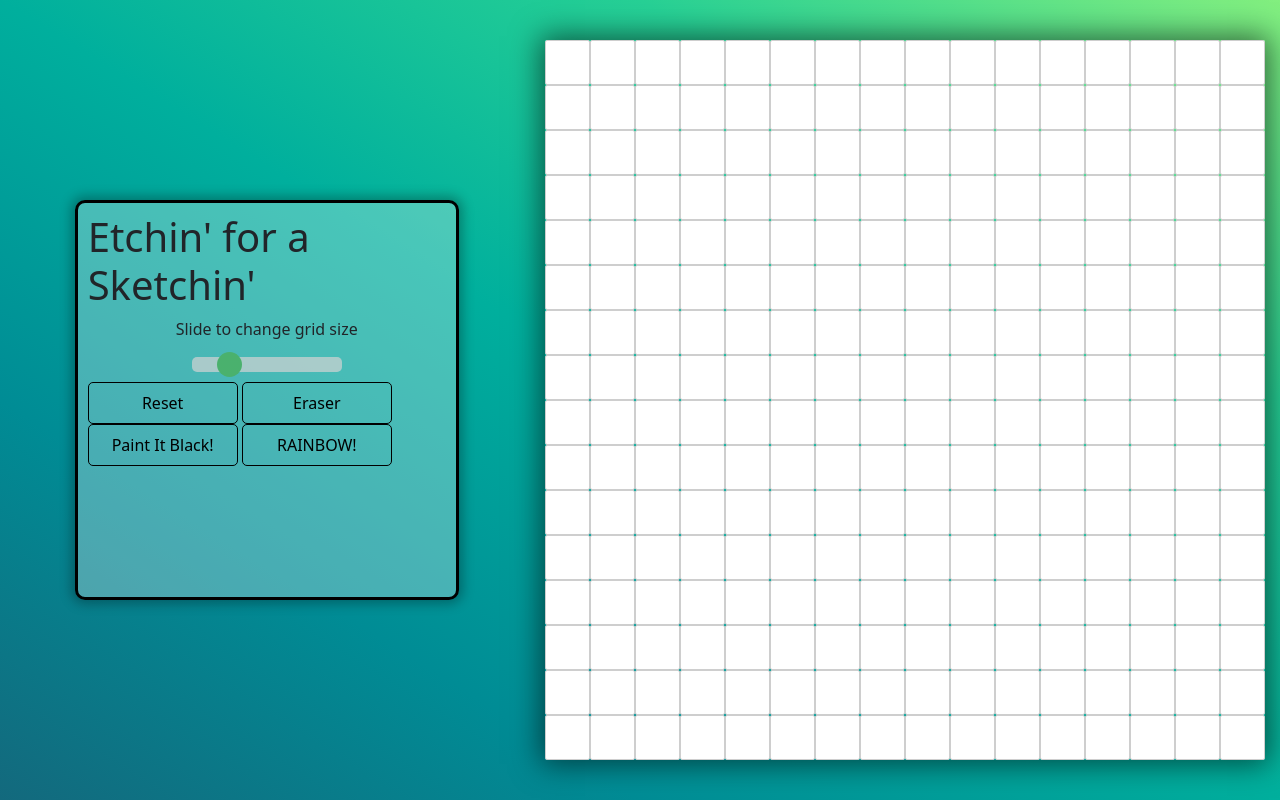
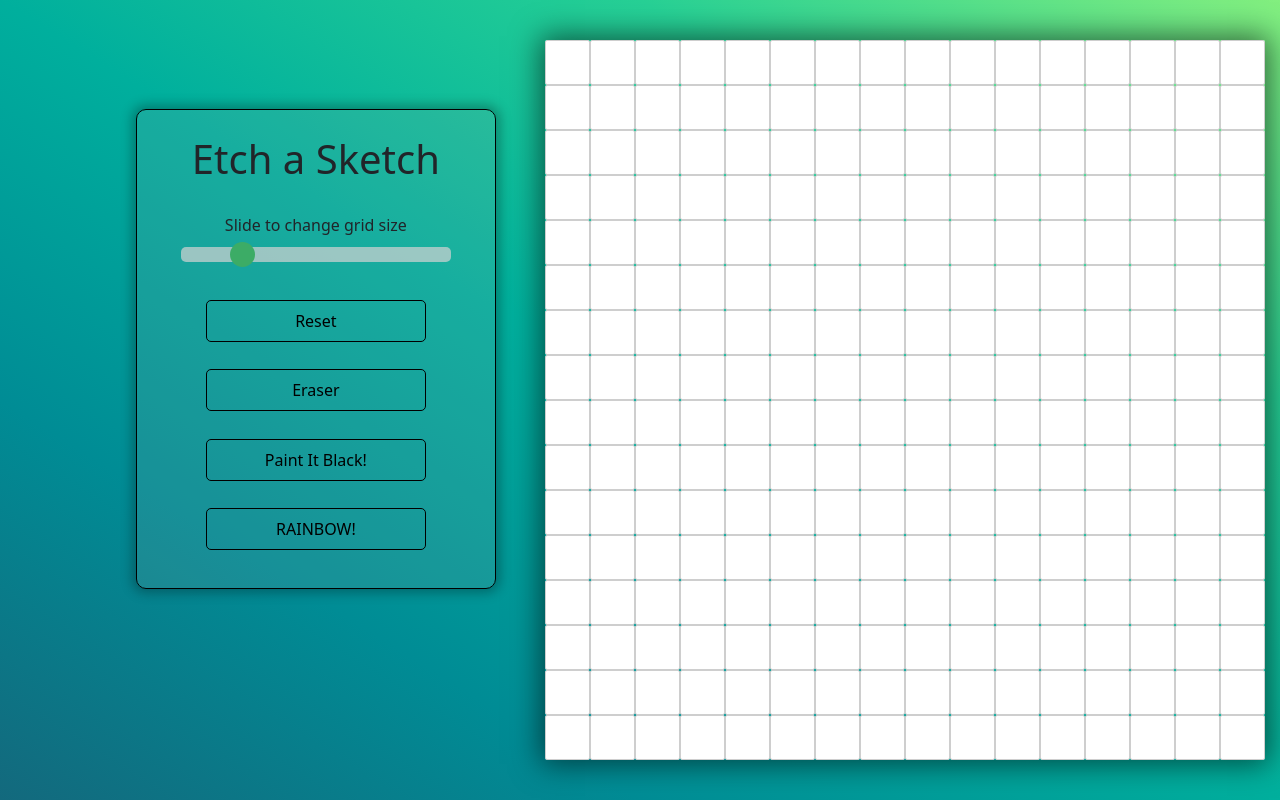
Before and after one commit to alex-baxter/etch-a-sketch, a plain HTML site: page index.html in a window 1280 px wide. Drawn offline with nearby package versions, Linux system fonts and the light colour scheme.

Commit message:
Basic UI done, no mobile support

```diff
--- a/index.html
+++ b/index.html
@@ -4,7 +4,7 @@
     <meta charset="utf-8"/>
     <link href="https://cdn.jsdelivr.net/npm/bootstrap@5.0.0-beta1/dist/css/bootstrap.min.css" rel="stylesheet" integrity="sha384-giJF6kkoqNQ00vy+HMDP7azOuL0xtbfIcaT9wjKHr8RbDVddVHyTfAAsrekwKmP1" crossorigin="anonymous">
     <link rel=stylesheet href="style.css">
-    <title>BLANK</title>
+    <title>Etch-A-Sketch</title>
     <style>
 
     </style>
@@ -17,7 +17,7 @@
             <div class="col-xl-5 col-lg-4 my-auto">
                 <div class="leftbox">
                     <div class="leftboxchild">
-                        <h1>Etchin' for a Sketchin'</h1>
+                        <h1>Etch a Sketch</h1>
                     </div>
                     <div class="leftboxchild">
                         <p id="gridSizeRead">Slide to change grid size</p>
--- a/style.css
+++ b/style.css
@@ -8,13 +8,13 @@ body {
 .leftbox {
   display: flex;
   flex-direction: column;
-  background-color: rgba(255, 255, 255, 0.281);
+  background-color: rgba(170, 170, 170, 0.137);
   border-style: solid;
   border-color: black;
+  border-width: 1px;
   border-radius: 10px;
   padding: 10px;
   margin: auto;
-  max-height: 400px;
   -webkit-box-shadow: 0px 0px 12px 4px rgba(0, 0, 0, 0.287);
   box-shadow: 0px 0px 12px 4px rgba(0,0,0,0.287);
 }
@@ -23,9 +23,18 @@ body {
   align-self: center;
 }
 
+h1 {
+  text-align: center;
+  margin-bottom: 10px;
+}
+
+#gridSizeRead {
+  margin-bottom: 10px;
+}
+
 .slidecontainer {
   min-width: 150px;
-  max-width: 80%;
+  width: 80%;
   display: flex;
   justify-content: center;
   padding-bottom: 10px;
@@ -45,7 +54,9 @@ body {
 }
 
 #buttonbox {
-  justify-content:space-around;
+  width: 100%;
+  display: flex;
+  justify-content: space-evenly;
 }
 
 button {
@@ -65,13 +76,34 @@ button:hover,
 button:active {
   background-color: rgba(255, 255, 255, 0.185);
   color: #000;
+  outline: none;
 }
 
 
 @media (min-width: 992px) {
   .leftbox {
     width: 30vw;
-    height: 60vh;
+    max-width: 360px;
+    height: 480px;
+    margin: 0px 0px 0px 0px;
+    margin-left: auto;
+    margin-right: 5%;
+    margin-bottom: 20%;
+  }
+
+  h1 {
+    margin-bottom: 30px;
+    margin-top: 15px;
+  }
+
+  #buttonbox {
+    flex-direction: column;
+    height: 100%;
+    align-items: center;
+  }
+
+  button {
+    width: 220px;
   }
 
   #gridContainer {
```
